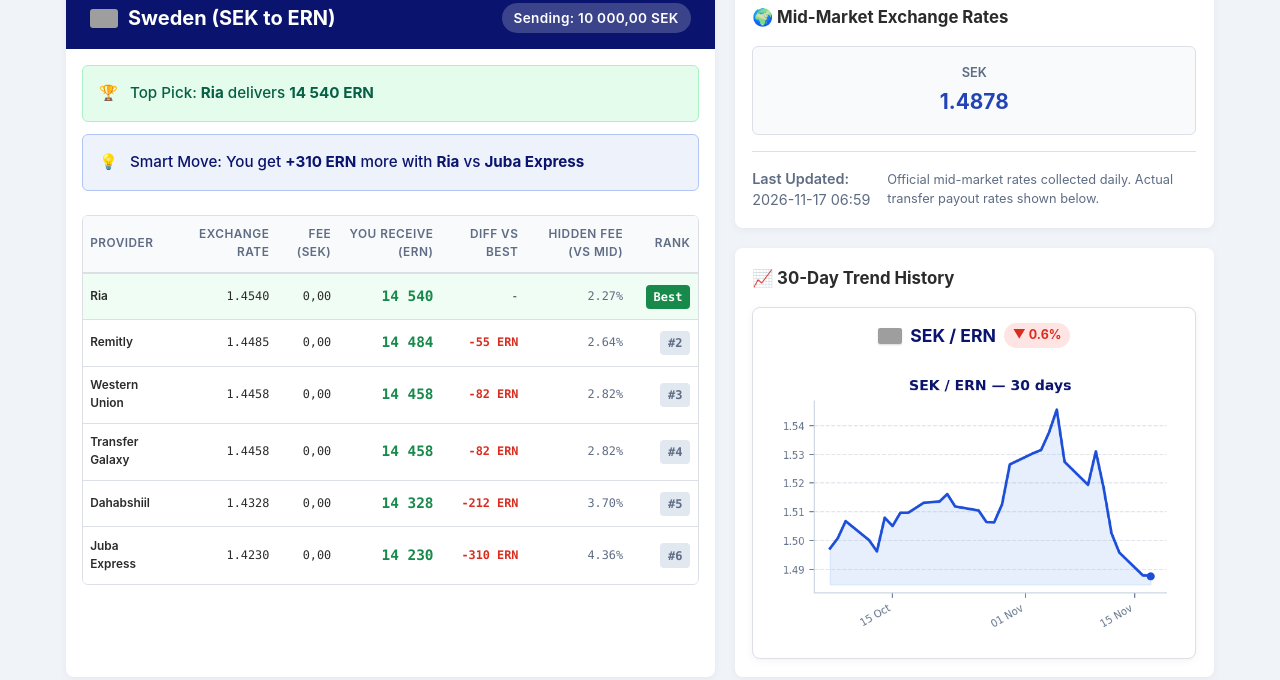
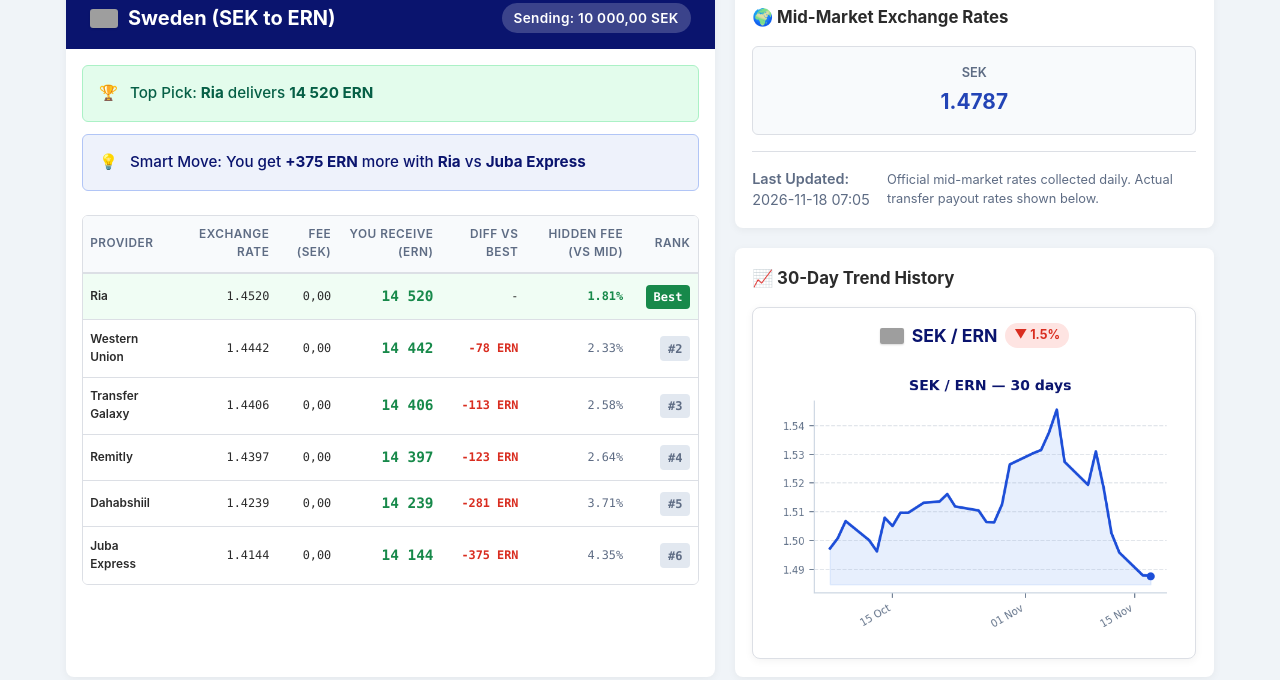
Before and after one commit to yonashmariam/nakfarate, a plain HTML site: page sek-to-ern/index.html in a window 1280 px wide. Shown: the part 204-884 px from the top of the page. Drawn offline with Linux system fonts and the light colour scheme; grey boxes are pictures that could not be loaded.

Commit message:
Add files via upload

```diff
--- a/sek-to-ern/index.html
+++ b/sek-to-ern/index.html
@@ -907,11 +907,11 @@ tr:hover {
             <div class="insight-boxes">
                 <div class="bestbox">
                     <span class="icon">🏆</span>
-                    <span data-i18n="top-pick">Top Pick: <b>Ria</b> delivers <b>14 540 ERN</b></span>
+                    <span data-i18n="top-pick">Top Pick: <b>Ria</b> delivers <b>14 520 ERN</b></span>
                 </div>
                 <div class="gainbox">
                     <span class="icon">💡</span>
-                    <span data-i18n="smart-move">Smart Move: You get <b>+310 ERN</b> more with <b>Ria</b> vs <b>Juba Express</b></span>
+                    <span data-i18n="smart-move">Smart Move: You get <b>+375 ERN</b> more with <b>Ria</b> vs <b>Juba Express</b></span>
                 </div>
             </div>
 
@@ -934,47 +934,47 @@ tr:hover {
 <td class="left">
     <div class="company-name">Ria</div>
 </td>
-<td class="right font-numeric">1.4540</td>
+<td class="right font-numeric">1.4520</td>
 <td class="right font-numeric">0,00</td>
-<td class="right nowrap font-numeric highlight-ern">14 540</td>
+<td class="right nowrap font-numeric highlight-ern">14 520</td>
 <td class="right nowrap font-numeric">-</td>
-<td class="right font-numeric markup-cell">2.27%</td>
+<td class="right font-numeric markup-good">1.81%</td>
 <td class="right font-numeric hide-mobile"><span class="badge best-badge">Best</span></td>
+</tr>
+
+<tr class="">
+<td class="left">
+    <div class="company-name">Western Union</div>
+</td>
+<td class="right font-numeric">1.4442</td>
+<td class="right font-numeric">0,00</td>
+<td class="right nowrap font-numeric highlight-ern">14 442</td>
+<td class="right nowrap font-numeric"><span class="loss-text">-78 ERN</span></td>
+<td class="right font-numeric markup-cell">2.33%</td>
+<td class="right font-numeric hide-mobile"><span class="badge rank-badge">#2</span></td>
+</tr>
+
+<tr class="">
+<td class="left">
+    <div class="company-name">Transfer Galaxy</div>
+</td>
+<td class="right font-numeric">1.4406</td>
+<td class="right font-numeric">0,00</td>
+<td class="right nowrap font-numeric highlight-ern">14 406</td>
+<td class="right nowrap font-numeric"><span class="loss-text">-113 ERN</span></td>
+<td class="right font-numeric markup-cell">2.58%</td>
+<td class="right font-numeric hide-mobile"><span class="badge rank-badge">#3</span></td>
 </tr>
 
 <tr class="">
 <td class="left">
     <div class="company-name">Remitly</div>
 </td>
-<td class="right font-numeric">1.4485</td>
+<td class="right font-numeric">1.4397</td>
 <td class="right font-numeric">0,00</td>
-<td class="right nowrap font-numeric highlight-ern">14 484</td>
-<td class="right nowrap font-numeric"><span class="loss-text">-55 ERN</span></td>
+<td class="right nowrap font-numeric highlight-ern">14 397</td>
+<td class="right nowrap font-numeric"><span class="loss-text">-123 ERN</span></td>
 <td class="right font-numeric markup-cell">2.64%</td>
-<td class="right font-numeric hide-mobile"><span class="badge rank-badge">#2</span></td>
-</tr>
-
-<tr class="">
-<td class="left">
-    <div class="company-name">Western Union</div>
-</td>
-<td class="right font-numeric">1.4458</td>
-<td class="right font-numeric">0,00</td>
-<td class="right nowrap font-numeric highlight-ern">14 458</td>
-<td class="right nowrap font-numeric"><span class="loss-text">-82 ERN</span></td>
-<td class="right font-numeric markup-cell">2.82%</td>
-<td class="right font-numeric hide-mobile"><span class="badge rank-badge">#3</span></td>
-</tr>
-
-<tr class="">
-<td class="left">
-    <div class="company-name">Transfer Galaxy</div>
-</td>
-<td class="right font-numeric">1.4458</td>
-<td class="right font-numeric">0,00</td>
-<td class="right nowrap font-numeric highlight-ern">14 458</td>
-<td class="right nowrap font-numeric"><span class="loss-text">-82 ERN</span></td>
-<td class="right font-numeric markup-cell">2.82%</td>
 <td class="right font-numeric hide-mobile"><span class="badge rank-badge">#4</span></td>
 </tr>
 
@@ -982,11 +982,11 @@ tr:hover {
 <td class="left">
     <div class="company-name">Dahabshiil</div>
 </td>
-<td class="right font-numeric">1.4328</td>
+<td class="right font-numeric">1.4239</td>
 <td class="right font-numeric">0,00</td>
-<td class="right nowrap font-numeric highlight-ern">14 328</td>
-<td class="right nowrap font-numeric"><span class="loss-text">-212 ERN</span></td>
-<td class="right font-numeric markup-cell">3.70%</td>
+<td class="right nowrap font-numeric highlight-ern">14 239</td>
+<td class="right nowrap font-numeric"><span class="loss-text">-281 ERN</span></td>
+<td class="right font-numeric markup-cell">3.71%</td>
 <td class="right font-numeric hide-mobile"><span class="badge rank-badge">#5</span></td>
 </tr>
 
@@ -994,11 +994,11 @@ tr:hover {
 <td class="left">
     <div class="company-name">Juba Express</div>
 </td>
-<td class="right font-numeric">1.4230</td>
+<td class="right font-numeric">1.4144</td>
 <td class="right font-numeric">0,00</td>
-<td class="right nowrap font-numeric highlight-ern">14 230</td>
-<td class="right nowrap font-numeric"><span class="loss-text">-310 ERN</span></td>
-<td class="right font-numeric markup-cell">4.36%</td>
+<td class="right nowrap font-numeric highlight-ern">14 144</td>
+<td class="right nowrap font-numeric"><span class="loss-text">-375 ERN</span></td>
+<td class="right font-numeric markup-cell">4.35%</td>
 <td class="right font-numeric hide-mobile"><span class="badge rank-badge">#6</span></td>
 </tr>
 
@@ -1016,11 +1016,11 @@ tr:hover {
                 <div class="summary-grid">
                     <div class="summary-item">
                         <div class="summary-label">SEK</div>
-                        <div class="summary-value">1.4878</div>
+                        <div class="summary-value">1.4787</div>
                     </div>
                 </div>
                 <div class="mid-market-meta">
-                    <div><span style="font-weight:600" data-i18n="last-updated">Last Updated:</span> 2026-11-17 06:59</div>
+                    <div><span style="font-weight:600" data-i18n="last-updated">Last Updated:</span> 2026-11-18 07:05</div>
                     <div style="font-size:0.8rem" data-i18n="mid-market-note">Official mid-market rates collected daily. Actual transfer payout rates shown below.</div>
                 </div>
             </div>
@@ -1032,7 +1032,7 @@ tr:hover {
             <div class="chart-card">
                 <div class="chart-header">
                     <img src="https://flagcdn.com/w40/se.png" class="flag-sm" alt="Sweden" width="24" height="16" loading="lazy" decoding="async"> <span>SEK / ERN</span>
-                    <span class="trend-badge down">▼ 0.6%</span>
+                    <span class="trend-badge down">▼ 1.5%</span>
                 </div>
                 <img src="../sek_chart.png" class="chart-img" alt="SEK to ERN exchange-rate trend over the last 30 days" loading="lazy" decoding="async" width="688" height="464">
             </div>
@@ -1097,7 +1097,7 @@ tr:hover {
         "calculator-note": "እቲ ዝበለጸ ክፍሊት ንዝኣተኻዮ መጠን ብተመሳሳሊ ሕሳብ ዋጋን ክፍሊትን ከም ሰንጠረዥ ይደጋገም።"
     };
 
-    const calculatorData = {"SEK": [{"provider": "Ria", "rate": 1.454, "total_fee": 0.0}, {"provider": "Remitly", "rate": 1.4485, "total_fee": 0.0}, {"provider": "Western Union", "rate": 1.4458, "total_fee": 0.0}, {"provider": "Transfer Galaxy", "rate": 1.4458, "total_fee": 0.0}, {"provider": "Dahabshiil", "rate": 1.4328, "total_fee": 0.0}, {"provider": "Juba Express", "rate": 1.423, "total_fee": 0.0}], "NOK": [{"provider": "Ria Money Transfer", "rate": 1.525, "total_fee": 0.0}, {"provider": "Transfer Galaxy", "rate": 1.5123, "total_fee": 0.0}, {"provider": "Remitly", "rate": 1.5076, "total_fee": 0.0}, {"provider": "Juba Express", "rate": 1.4876, "total_fee": 0.0}, {"provider": "Hidmona Money Transfer", "rate": 1.4773, "total_fee": 0.0}, {"provider": "Dahabshiil", "rate": 1.4512, "total_fee": 0.0}], "DKK": [{"provider": "Western Union", "rate": 2.206, "total_fee": 0.0}, {"provider": "Ria Money Transfer", "rate": 2.17, "total_fee": 0.0}, {"provider": "Hidmona Money Transfer", "rate": 2.165, "total_fee": 0.0}, {"provider": "Remitly", "rate": 2.1543, "total_fee": 0.0}, {"provider": "Transfer Galaxy", "rate": 2.1493, "total_fee": 0.0}, {"provider": "Juba Express", "rate": 2.1131, "total_fee": 0.0}]};
+    const calculatorData = {"SEK": [{"provider": "Ria", "rate": 1.452, "total_fee": 0.0}, {"provider": "Western Union", "rate": 1.4442, "total_fee": 0.0}, {"provider": "Transfer Galaxy", "rate": 1.4406, "total_fee": 0.0}, {"provider": "Remitly", "rate": 1.4397, "total_fee": 0.0}, {"provider": "Dahabshiil", "rate": 1.4239, "total_fee": 0.0}, {"provider": "Juba Express", "rate": 1.4144, "total_fee": 0.0}], "NOK": [{"provider": "Transfer Galaxy", "rate": 1.5158, "total_fee": 0.0}, {"provider": "Ria Money Transfer", "rate": 1.511, "total_fee": 0.0}, {"provider": "Remitly", "rate": 1.5084, "total_fee": 0.0}, {"provider": "Juba Express", "rate": 1.4876, "total_fee": 0.0}, {"provider": "Hidmona Money Transfer", "rate": 1.4827, "total_fee": 0.0}, {"provider": "Dahabshiil", "rate": 1.4514, "total_fee": 0.0}], "DKK": [{"provider": "Western Union", "rate": 2.2069, "total_fee": 0.0}, {"provider": "Ria Money Transfer", "rate": 2.17, "total_fee": 0.0}, {"provider": "Hidmona Money Transfer", "rate": 2.1659, "total_fee": 0.0}, {"provider": "Remitly", "rate": 2.1484, "total_fee": 0.0}, {"provider": "Transfer Galaxy", "rate": 2.1458, "total_fee": 0.0}, {"provider": "Juba Express", "rate": 2.1078, "total_fee": 0.0}]};
     const labels = [...document.querySelectorAll('[data-i18n]')];
     const english = new Map(labels.map(el => [el, el.innerHTML]));
 
```
